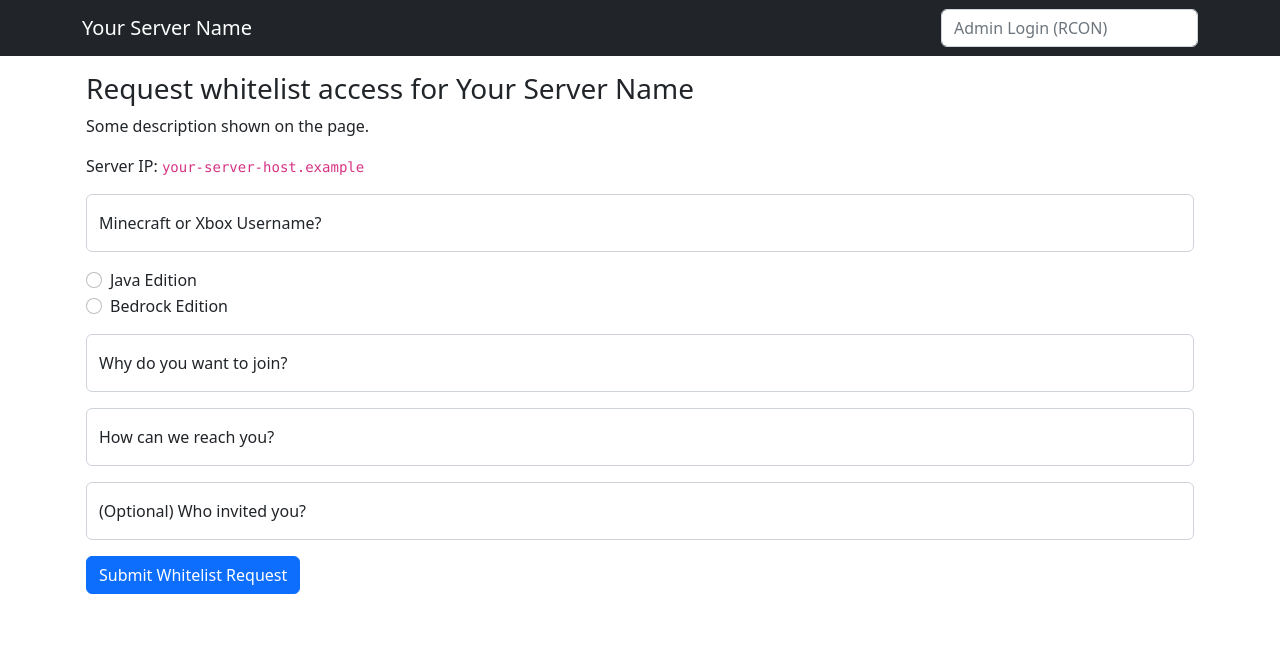
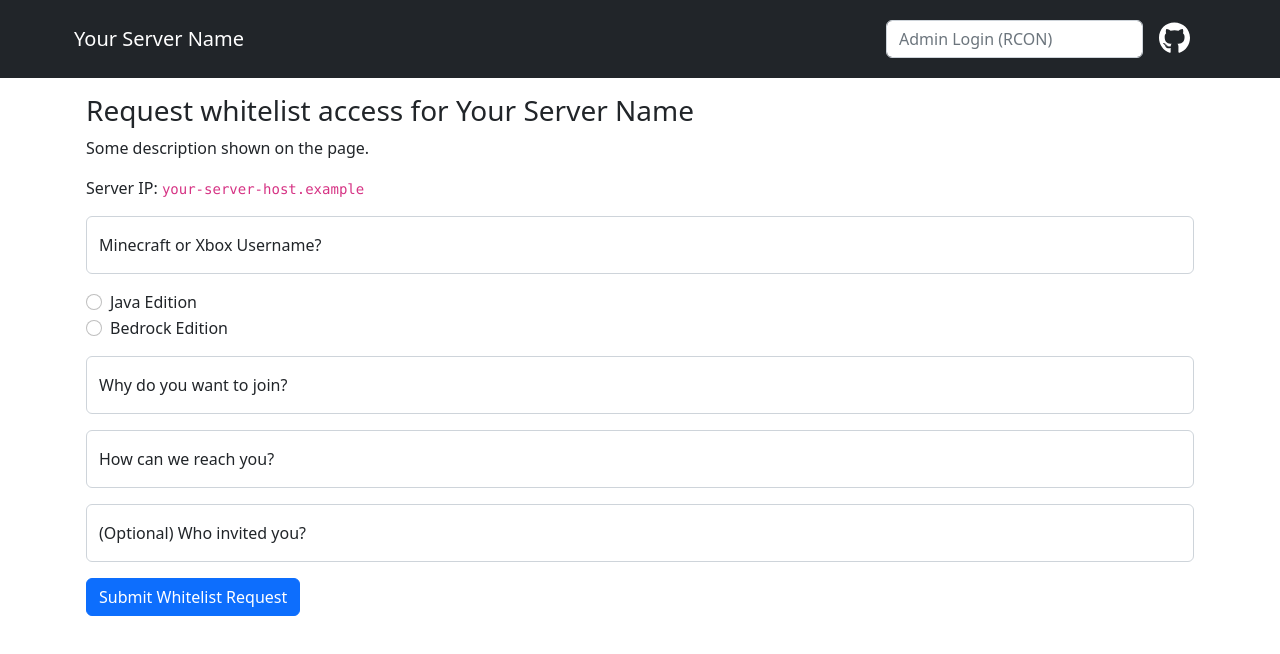
Before and after one commit to Naamloos/MangoTango, a React (Create React App) app in the folder Frontend/: page / in a window 1280 px wide. Shown: the top 654 px of the page. Built offline with nearby package versions, Linux system fonts and the light colour scheme.

Commit message:
Add GitHub icon

```diff
--- a/Frontend/package.json
+++ b/Frontend/package.json
@@ -3,6 +3,10 @@
     "version": "0.1.0",
     "private": true,
     "dependencies": {
+        "@fortawesome/fontawesome-svg-core": "^6.2.0",
+        "@fortawesome/free-brands-svg-icons": "^6.2.0",
+        "@fortawesome/free-solid-svg-icons": "^6.2.0",
+        "@fortawesome/react-fontawesome": "^0.2.0",
         "@testing-library/jest-dom": "^5.16.5",
         "@testing-library/react": "^13.4.0",
         "@testing-library/user-event": "^13.5.0",
--- a/Frontend/src/App.js
+++ b/Frontend/src/App.js
@@ -8,8 +8,11 @@ import {
   ListGroup,
   Navbar,
   Button,
+  Stack,
 } from "react-bootstrap";
 import React from "react";
+import { FontAwesomeIcon } from "@fortawesome/react-fontawesome";
+import { faGithub } from "@fortawesome/free-brands-svg-icons";
 
 class App extends React.Component {
   constructor(props) {
@@ -33,11 +36,15 @@ class App extends React.Component {
   render() {
     return (
       <div>
-        <Navbar bg="dark" variant="dark" color="white" expand="lg">
-          <Container>
+        <Navbar bg="dark" variant="dark" color="white" expand="lg" sticky="top">
+          <Container className="p-1">
             <Navbar.Brand>{process.env.REACT_APP_NAME}</Navbar.Brand>
-
-            <Form className="d-flex" onSubmit={this.FetchRequests.bind(this)}>
+            <Navbar.Text>
+              <Stack direction="horizontal" gap={3}>
+                <Form
+                  className="d-flex"
+                  onSubmit={this.FetchRequests.bind(this)}
+                >
                   <Form.Control
                     type="password"
                     id="password"
@@ -45,7 +52,16 @@ class App extends React.Component {
                     onChange={this.handleInput.bind(this)}
                     disabled={this.state.authenticated}
                   />
-            </Form>
+                </Form>{" "}
+                <a href="https://github.com/Naamloos/MangoTango" target="_">
+                  <FontAwesomeIcon
+                    style={{ fontSize: "2em", color: "white", margin: 0 }}
+                    icon={faGithub}
+                  />
+                </a>
+                <div></div>
+              </Stack>
+            </Navbar.Text>
           </Container>
         </Navbar>
 
```
Also changed, not shown: 1 other file (tests, documents, lock files or other folders). Lines whose indentation alone changed are shown as unchanged.
